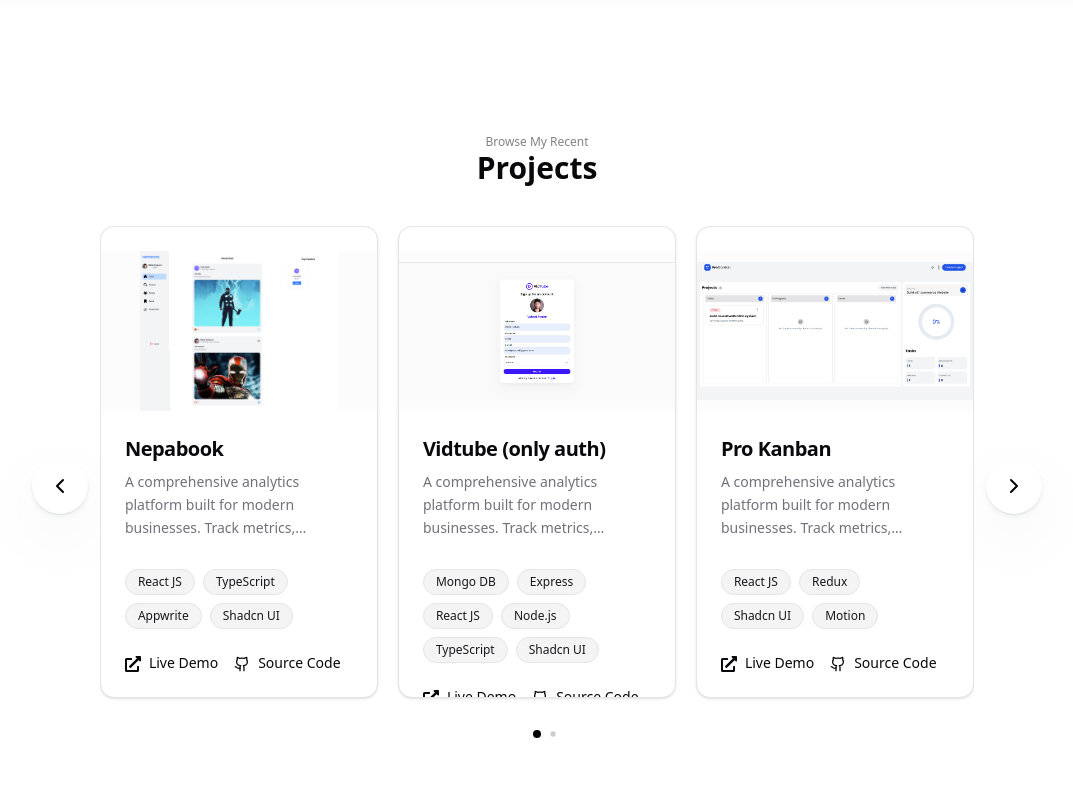
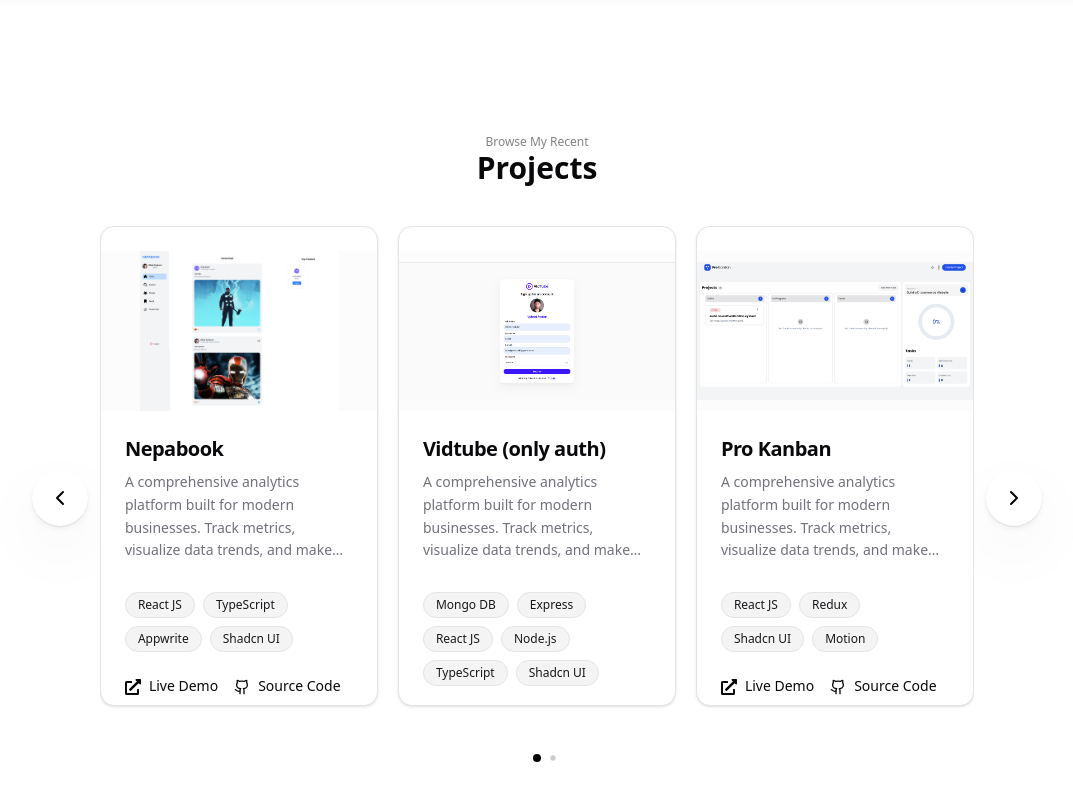
Before and after one commit to DEVELOPERBibek10/Portfolio, a React app: page / in a window 1280 px wide. Shown: the part 2032-2832 px from the top of the page, without its empty margins (103-1176 px from the left). Built offline with nearby package versions, Linux system fonts and the light colour scheme; the HTML template or start-up script is replaced by a standard one.

Commit message:
feat: enhance ProjectCard layout and animations in Projects section

```diff
--- a/src/components/shared/ProjectCard.tsx
+++ b/src/components/shared/ProjectCard.tsx
@@ -38,10 +38,10 @@ const ProjectCard = ({
   className,
 }: ProjectCardProps) => {
   return (
-    <motion.div className="h-full">
+    <motion.div className="h-full pb-16">
       <Card
         className={cn(
-          "group overflow-hidden transition-all duration-500 h-118 hover:asthetic-shadow hover:-translate-y-1",
+          "group overflow-hidden transition-all duration-500 h-120 hover:asthetic-shadow hover:-translate-y-1",
           className
         )}
       >
@@ -52,12 +52,11 @@ const ProjectCard = ({
             alt={title}
             className="w-full h-full object-contain transition-transform duration-700 group-hover:scale-105"
           />
-          <div className="absolute inset-0 bg-linear-to-t from-background/80 via-transparent to-transparent opacity-0 group-hover:opacity-100 transition-opacity duration-500" />
         </div>
 
         <CardHeader>
           <CardTitle className="text-xl tracking-tight">{title}</CardTitle>
-          <CardDescription className="leading-relaxed line-clamp-3">
+          <CardDescription className="leading-relaxed line-clamp-4">
             {description}
           </CardDescription>
         </CardHeader>
--- a/src/constants/motionVarients.ts
+++ b/src/constants/motionVarients.ts
@@ -29,7 +29,7 @@ export const LinkContainerVariants = {
     opacity: 1,
     transition: {
       staggerChildren: 0.1,
-      delayChildren: 0.1,
+      delayChildren: 0.2,
     },
   },
 };
--- a/src/pages/Projects.tsx
+++ b/src/pages/Projects.tsx
@@ -17,6 +17,12 @@ import { cn } from "@/lib/utils";
 import { ChevronLeft, ChevronRight } from "lucide-react";
 import { ProjectCardInfo } from "@/constants/Projects";
 import ProjectCard from "@/components/shared/ProjectCard";
+import {
+  fadeInLeft,
+  fadeInRight,
+  LinkContainerVariants,
+  LinkItemVariants,
+} from "@/constants/motionVarients";
 
 const Projects = () => {
   const [swiper, setSwiper] = useState<SwiperType | null>(null);
@@ -38,7 +44,18 @@ const Projects = () => {
             <p className="text-xs opacity-50 font-medium">Browse My Recent</p>
             <h2 className="text-3xl font-bold">Projects</h2>
           </motion.div>
-          <motion.div className="project-swiper flex justify-between items-center mx-auto  max-w-[82%] mt-5">
+          <motion.div
+            initial="hidden"
+            whileInView="visible"
+            variants={LinkContainerVariants}
+            className="project-swiper flex justify-between items-center mx-auto  max-w-[82%] mt-5"
+          >
+            <motion.div
+              initial="hidden"
+              whileInView="visible"
+              variants={fadeInLeft}
+              transition={{ delay: 0.3, duration: 0.4 }}
+            >
               <Button
                 className={cn(
                   "w-14 h-14 cursor-pointer rounded-full asthetic-shadow bg-white hover:bg-white text-black mr-3"
@@ -47,6 +64,7 @@ const Projects = () => {
               >
                 <ChevronLeft className="size-3/4" />
               </Button>
+            </motion.div>
             <Swiper
               cssMode={true}
               navigation={true}
@@ -71,7 +89,8 @@ const Projects = () => {
                   githubUrl,
                   liveUrl,
                 }) => (
-                  <SwiperSlide className="mb-12">
+                  <SwiperSlide>
+                    <motion.article variants={LinkItemVariants}>
                       <ProjectCard
                         image={image}
                         key={title}
@@ -81,10 +100,17 @@ const Projects = () => {
                         githubUrl={githubUrl}
                         liveUrl={liveUrl}
                       />
+                    </motion.article>
                   </SwiperSlide>
                 )
               )}
             </Swiper>
+            <motion.div
+              initial="hidden"
+              whileInView="visible"
+              variants={fadeInRight}
+              transition={{ delay: 0.3, duration: 0.4 }}
+            >
               <Button
                 className={cn(
                   "w-14 h-14 ml-3 rounded-full cursor-pointer asthetic-shadow bg-white hover:bg-white text-black"
@@ -94,6 +120,7 @@ const Projects = () => {
                 <ChevronRight className="size-3/4" />
               </Button>
             </motion.div>
+          </motion.div>
         </div>
       </section>
     </>
```
Lines whose indentation alone changed are shown as unchanged.
